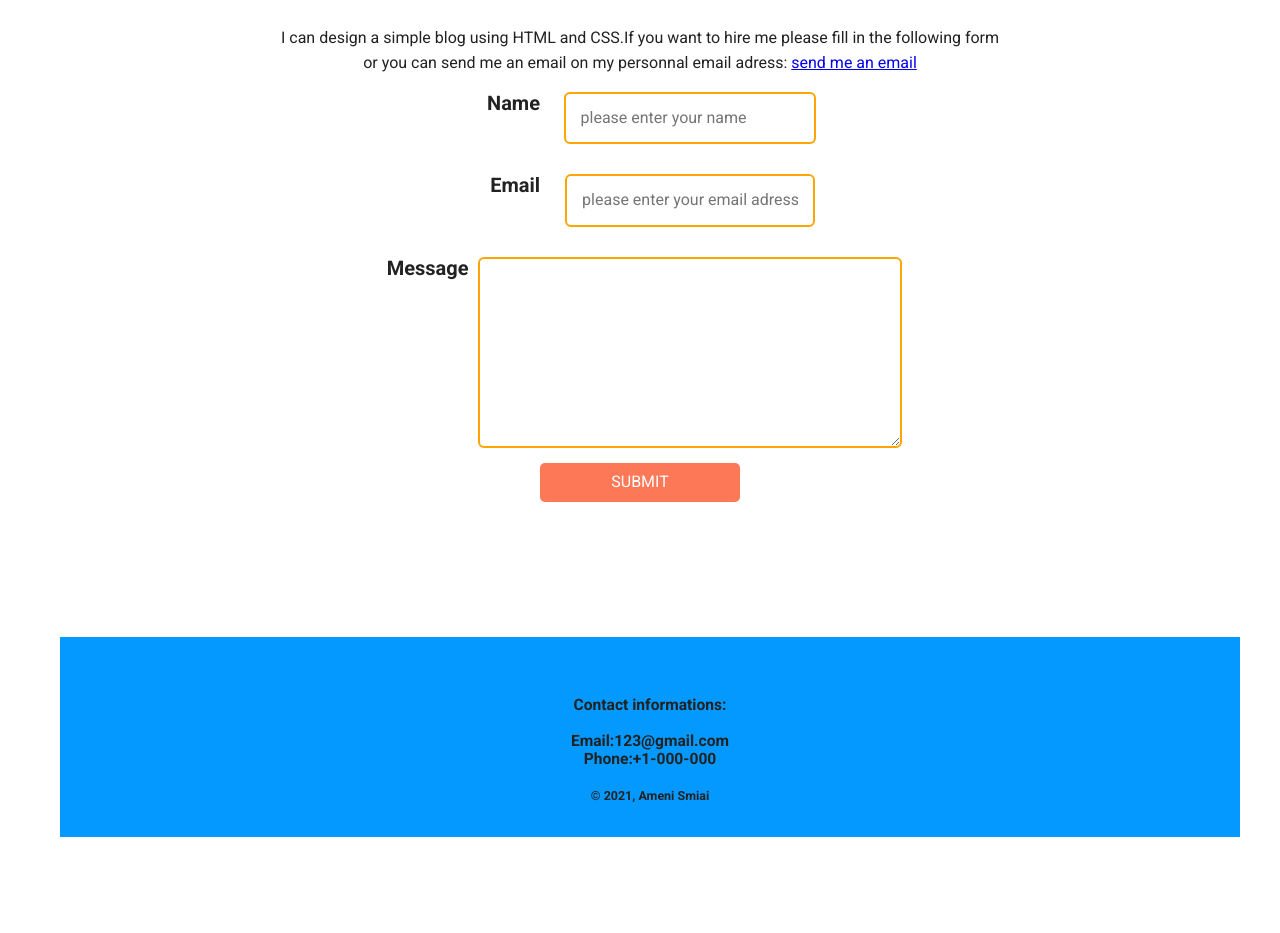
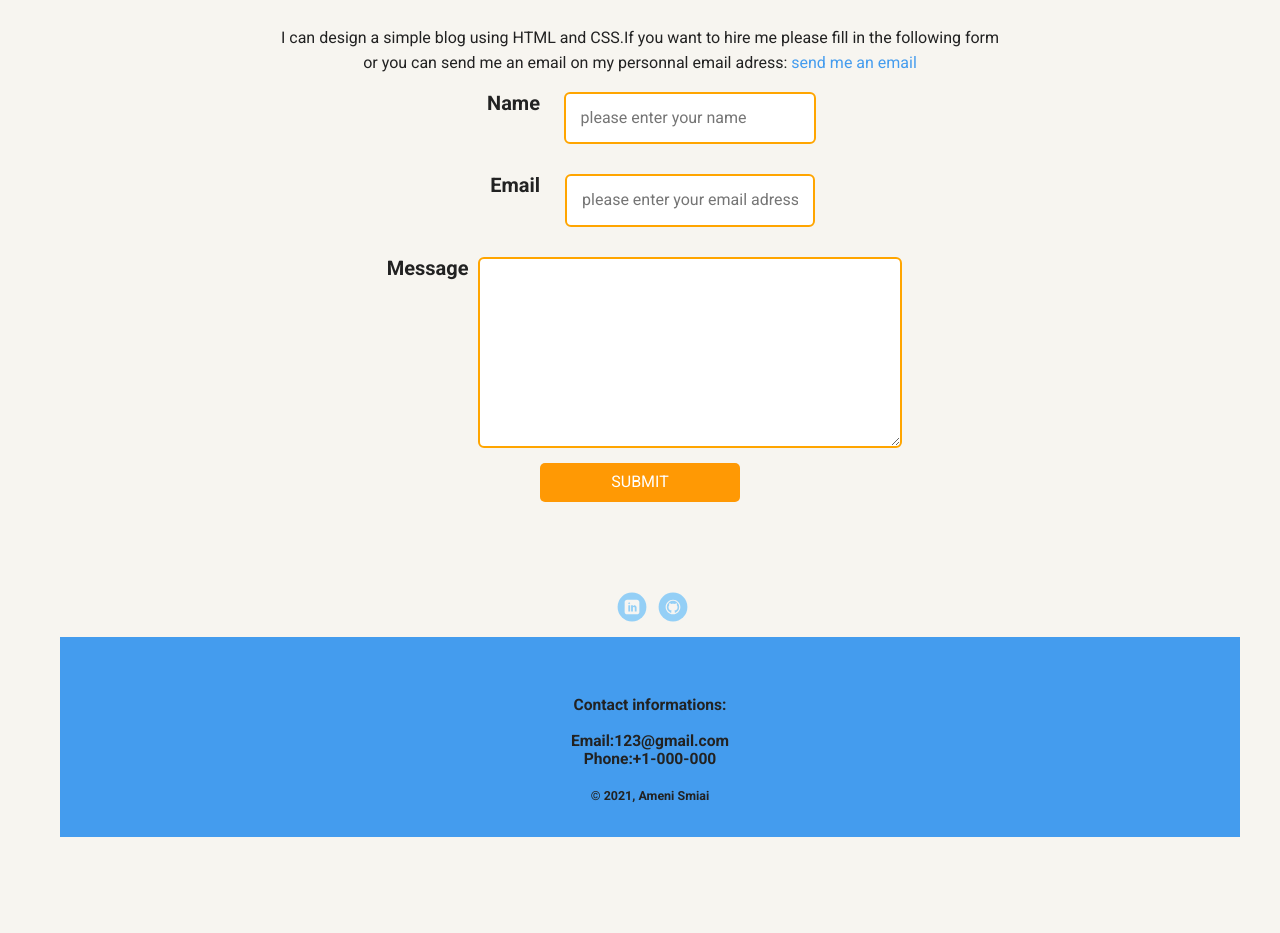
Before and after one commit to amouna89/HTML-CSS-resume-SAAS-responsive, a plain HTML site: page contactform.html in a window 1280 px wide. Shown: the part 575-1508 px from the top of the page. Drawn offline with Linux system fonts and the light colour scheme; a web font is replaced by a local one.

Commit message:
sass-update

```diff
--- a/scss/base/_typography.scss
+++ b/scss/base/_typography.scss
@@ -17,13 +17,7 @@ body {
   /* ============================================= */
   /*              Typography                       */
   /* ============================================= */
-  header {
-    text-align: center;
-    background: url('images/winnipeg.jpg') no-repeat center ;
-    background-size: cover;
-    overflow: hidden;
-    padding-top: 60px;
-  }
+
   header {
     line-height: 1.5;
   }
--- a/scss/components/_buttons.scss
+++ b/scss/components/_buttons.scss
@@ -3,5 +3,9 @@
 /* ============================================= */
 .button {
   @include button-style;
-
+  transition:background-color 0.5s linear;
+  &:hover{
+    background-color: $azure-radiance;
+    border: 2px solid $beige;
+  }
 }
--- a/scss/components/_images.scss
+++ b/scss/components/_images.scss
@@ -3,7 +3,13 @@
 /*              Images                           */
 /* ============================================= */
 
-
+header {
+  text-align: center;
+  background: url('/images/winnipeg.jpg') no-repeat center ;
+  background-size: cover;
+  overflow: hidden;
+  padding-top: 60px;
+}
 header .profile-image {
   margin-top: 50px;
   width: 150px;
--- a/scss/components/_index.scss
+++ b/scss/components/_index.scss
@@ -1,10 +1,9 @@
 /* ============================================= */
  /* Components Imports */
  /* ============================================= */
-
+ @import 'buttons';
  @import 'forms';
  @import 'navigation';
  @import 'images';
  @import 'media-queries';
  @import 'links';
- @import 'buttons';
--- a/scss/components/_links.scss
+++ b/scss/components/_links.scss
@@ -1,11 +1,23 @@
 /*links*/
-.a {
+a {
     text-decoration: none;
-    color: $link-unactived;
+    color:$white;
+
   }
-a:hover {
-    color: $sunglo;
-  }
+
+.ContactForm a{
+  text-decoration: none;
+  color:$link-unactived;
+  &:hover {color: $link-hover; }
+
+}
+.resume{
+  text-decoration: none;
+  color:$link-unactived;
+  &:hover {color:$link-hover; }
+
+}
+
 a.social {
   display: inline-block;
   text-indent: -9999px;
@@ -17,13 +29,13 @@ a.social {
   transition: all .5s;
 }
 a.twitter {
-  background-image: url(images/twitter.svg);
+  background-image: url("/images/twitter.svg");
 }
 a.linkedin {
-  background-image: url(images/linkedin.svg);
+  background-image: url("/images/linkedin.svg");
 }
 a.github {
-  background-image: url(images/github.svg);
+  background-image: url("/images/github.svg");
 }
 a.social:hover {
   opacity: 1;
--- a/scss/components/_navigation.scss
+++ b/scss/components/_navigation.scss
@@ -9,6 +9,7 @@
   padding: 10px;
   position: fixed;
   text-align: center;
+
 }
 .nav {
   display: flex;
--- a/scss/utilities/_variables.scss
+++ b/scss/utilities/_variables.scss
@@ -6,7 +6,7 @@
 
 
 $viking:#58E1C1;
-$azure-radiance:#0399FF;
+$azure-radiance:#449cee;
 $malibu:#9fc5e8;
 $coral:#FD7856;
 $vivid-tangerine:#fd9f85;
@@ -14,25 +14,27 @@ $sunglo:#e4757a;
 $white:#fff;
 $gallery:#EFEFEF;
 $california:#ff9904;
-$dark-grey:#999;
+$beige:#f7f5f0;
+
 
 // Functional color variables
 
-$body-background :$white;
+$body-background :$beige;
 $headline-primary:$viking;
 $border-color:$malibu;
-$border-color-hover:$vivid-tangerine;
+$border-color-hover:$california;
 
 $background-color-secondary:$azure-radiance;
 $skills-li-background:$california;
 $nav-color:$gallery;
 
 //links
-$link-unactived:$dark-grey;
-$link-hover:$sunglo;
+$link-unactived:$azure-radiance;
+$link-hover:$california;
 
 //button color variables
-$button-background-default:$coral;
+$button-background-default:$california;
+$button-background-hover:$azure-radiance;
 
 
 //media-querie variables
```
Also changed, not shown: index.html (+1 -2 lines), css/styles.css, scss/styles.css (deleted), 2 other files.
